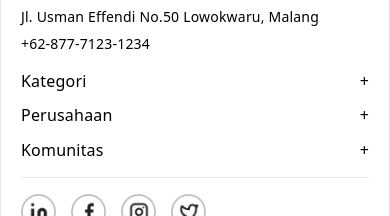
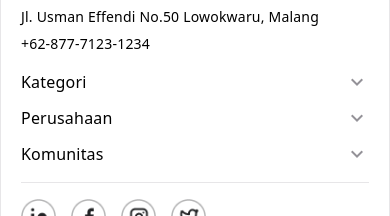
Before and after one commit to budiwputra/videobelajar-react-js, a React app: page /home in a window 390 px wide. Shown: the part 2837-3053 px from the top of the page. Built offline with nearby package versions, Linux system fonts and the light colour scheme; the HTML template or start-up script is replaced by a standard one.

Commit message:
'footer-menu'

```diff
--- a/src/components/Footer.jsx
+++ b/src/components/Footer.jsx
@@ -9,6 +9,8 @@ import igLogo from '../assets/igLogo.png'
 import inLogo from '../assets/inLogo.png'
 import BodyMedium from './BodyMedium'
 import { useState } from 'react'
+import rightLogo from '../assets/right.png'
+import bottomLogo from '../assets/bottom.png'
 
 const Footer = () => {
     const [openMenu, setOpenMenu] = useState(null)
@@ -78,7 +80,7 @@ const Footer = () => {
                     <button className='font-medium leading-[140%] tracking-[0.2px]
                     text-left w-full flex justify-between items-center'
                     onClick={ () => toggleMenu("kategori")}
-                    >Kategori <span>{openMenu === "kategori" ? "-" : "+"}</span></button>
+                    >Kategori <span>{openMenu === "kategori" ? <img src={rightLogo} /> : <img src={bottomLogo} /> }</span></button>
 
                     {openMenu === "kategori" && (
                         <div className=' border-other-border pl-[12px] py-[12px] flex flex-col gap-[12px]'>
@@ -93,7 +95,7 @@ const Footer = () => {
                     <button className='font-medium leading-[140%] tracking-[0.2px]
                     text-left w-full flex justify-between items-center'
                     onClick={ () => toggleMenu("perusahaan")}
-                    >Perusahaan <span>{openMenu === "perusahaan" ? "-" : "+"}</span></button>
+                    >Perusahaan <span>{openMenu === "perusahaan" ? <img src={rightLogo} /> : <img src={bottomLogo} />}</span></button>
 
                     {openMenu === "perusahaan" && (
                         <div className=' border-other-border pl-[12px] py-[12px] flex flex-col gap-[12px]'>
@@ -108,7 +110,7 @@ const Footer = () => {
                     <button className='font-medium leading-[140%] tracking-[0.2px]
                     text-left w-full flex justify-between items-center'
                     onClick={ () => toggleMenu("komunitas")}
-                    >Komunitas <span>{openMenu === "komunitas" ? "-" : "+"}</span></button>
+                    >Komunitas <span>{openMenu === "komunitas" ? <img src={rightLogo} /> : <img src={bottomLogo} />}</span></button>
 
                     {openMenu === "komunitas" && (
                         <div className=' border-other-border pl-[12px] py-[12px] flex flex-col gap-[12px]'>
--- a/src/components/HeaderHome.jsx
+++ b/src/components/HeaderHome.jsx
@@ -25,7 +25,7 @@ const HeaderHome = () => {
                 </div>
             </div>
                 {open && (
-                <div className="absolute top-[69px] sm:right-30 right-0 bg-white shadow-md border border-other-border z-50 w-full sm:w-[200px]">
+                <div className="absolute top-[69px] sm:top-[75px] sm:right-30 right-0 bg-white shadow-md border border-other-border z-50 w-full sm:w-[200px]">
                 <ul className="flex flex-col divide-y divide-other-border " >
                     <li className="sm:hidden flex items-center gap-3 p-4 hover:bg-gray-100 ">
                     <BodyMedium className="text-dark-secondary">Kategori</BodyMedium>
```
Also changed, not shown: src/assets/bottom.png (added), src/assets/right.png (added).
